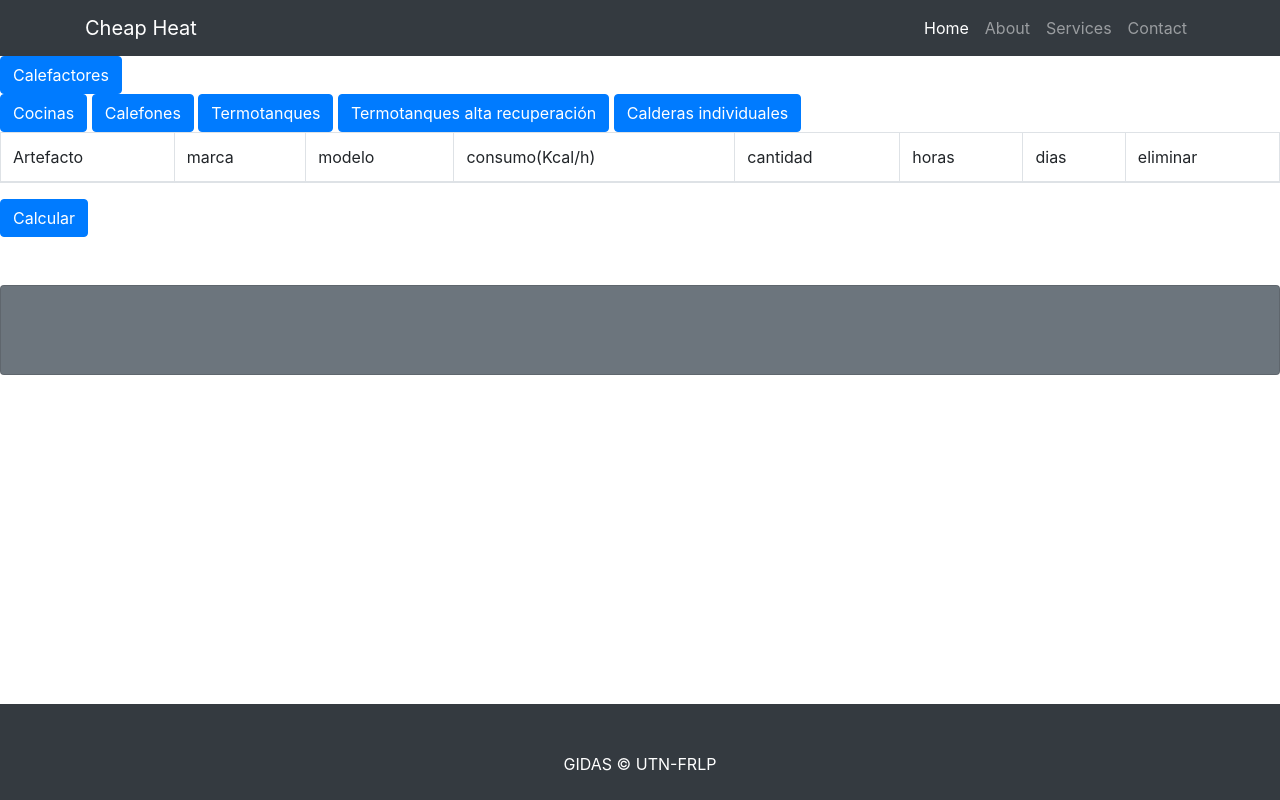
After one commit to pabloSalva/Cheap_heat, a Django app: page /calculoGas in a window 1280 px wide. The commit adds this page. Run offline with Django 3.2, Linux system fonts and the light colour scheme; parts of the project's set-up code (start-up, migrations or seed data) failed here and were passed over; some libraries are stand-ins or nearby versions.

Commit message:
pagina de calculo gas

```diff
--- /dev/null
+++ b/consumo/static/js/app2.js
@@ -0,0 +1,215 @@
+//calculo del consumo de gas
+
+
+    $(".traer").on('click',function(){
+        var aid = $(this).attr("id")//devuelve el id de la clase traer (artefacto id aid)
+        var tabla = document.querySelector('#contenidomodal')
+        $.getJSON(" ../api/artefactos/gas",function(data){
+
+            var categoria = limpiar(aid,data)
+            console.log(categoria)
+            tabla.innerHTML = ''
+            //recorro el listado de elementos seleccionados en la funcion limpiar
+            //los inserto en una tabla
+            categoria.forEach(elemento => {
+                tabla.innerHTML += `
+                <tr>
+                <div class="input-group">
+                <div class="input-group-prepend">
+                <div class="input-group-text">
+
+
+                    <td><input type="checkbox" name="artefactos" value=${elemento.id}></td>
+
+                    <td>${elemento.nombre_artefacto}</td>
+                    <td>${elemento.marca}</td>
+                    <td>${elemento.modelo}</td>
+                    <td>${elemento.consumo}</td>
+
+                </div>
+            </div>
+
+            </div>
+            </tr>
+                 `
+            });//fin forEach
+
+
+        })
+
+    })
+            //funcion de agregar artefactos seleccionados por el usuario
+           $('#Agregar').on({click:function(){
+            $.getJSON(" ../api/artefactos/gas",function(data){
+
+
+                var checked = [];//arreglo que gusrdará los artefactos seleccionados por el ususario
+
+                //Recorro todos los input checkbox con name = artefactos y que se encuentren "checked"
+                $("input[name='artefactos']:checked").each(function (){
+                    //Mediante la función push agrego al arreglo los values de los checkbox
+                    checked.push(($(this).attr("value")));
+                });
+
+                // $('input:checkbox[name=artefactos]').attr('checked',false);
+
+                console.log(checked);
+
+                var contenido = document.getElementById('contenido');
+                checked.forEach(element => {
+
+                    data.forEach(select => {
+                        if (element == select.id) {
+                            contenido.innerHTML += `
+                            <tr>
+                            <td>${select.nombre_artefacto}</td>
+                            <td>${select.marca}</td>
+                            <td>${select.modelo}</td>
+                            <td>${select.consumo}</td>
+                            <td>
+                            <select name="select" id="cantidad">
+                                <option value=1>1</option>
+                                <option value=2>2</option>
+                                <option value=3>3</option>
+                                <option value=4>4</option>
+                                <option value=5>5</option>
+                                <option value=6>6</option>
+                            </select></td>
+                            <td><select id="horas">
+                                <option>1</option>
+                                <option>2</option>
+                                <option>3</option>
+                                <option>4</option>
+                                <option>5</option>
+                                <option>6</option>
+                            </select></td>
+                            <td>
+                            <select id="dias">
+                                <option>1</option>
+                                <option>2</option>
+                                <option>3</option>
+                                <option>4</option>
+                                <option>5</option>
+                                <option>6</option>
+                                <option>7</option>
+                                <option>8</option>
+                                <option>9</option>
+                                <option>10</option>
+                                <option>11</option>
+                                <option>12</option>
+                                <option>13</option>
+                                <option>14</option>
+                                <option>15</option>
+                                <option>16</option>
+                                <option>17</option>
+                                <option>18</option>
+                                <option>19</option>
+                                <option>20</option>
+                                <option>21</option>
+                                <option>22</option>
+                                <option>23</option>
+                                <option>24</option>
+                                <option>25</option>
+                                <option>26</option>
+                                <option>27</option>
+                                <option>28</option>
+                                <option>29</option>
+                                <option>30</option>
+
+
+                            </select>
+                            </td>
+
+                            <td>
+                                <button type="button" class="btn btn-outline-danger eliminar"  id=${select.id} >Eliminar</button>
+                            </td>
+                             </tr>
+                                    `
+
+                        }
+
+                    });
+
+                });
+
+        })
+    }
+
+
+                })//fin funcion agregado
+
+//funcion que retorna los datos de la categoría seleccionada
+
+function limpiar(idd,datos){
+
+    // console.log(id,datos)
+    var arr = []
+
+    datos.forEach(element => {
+
+
+        if ( idd ==element.categoria ) {
+            arr.push(element)
+
+
+       }
+
+    });
+    return arr
+}
+
+//funcion que retorna el resultado del consumo y precio en el gasto de gas
+$('#calcular').on('click',function(){
+    //sumar el total de consumo y multiplicar por el precio de m^3
+        // obtenemos todas las filas del tbody
+
+        var filas=document.querySelectorAll("#tabla tbody tr");
+        var total=0;
+
+
+        // recorremos cada una de las filas
+
+        filas.forEach(function(e) {
+
+
+            // obtenemos las columnas de cada fila
+
+            var columnas=e.querySelectorAll("td");
+
+
+            var cantidad=document.getElementById('cantidad');
+            console.log(cantidad.value)
+
+            var consumo=parseInt(columnas[3].textContent);
+            console.log(consumo);
+            var metrosCubicos = (consumo*0.27/2500)
+            console.log(metrosCubicos);
+
+
+
+            var horas = document.getElementById('horas');
+            console.log(horas.value);
+
+
+            var dias = document.getElementById('dias');
+            console.log(dias.value);
+
+
+
+            total+=cantidad.value*metrosCubicos*horas.value*dias.value;
+
+        });
+        console.log('total: '+total)
+        //9.027509 cargo variable en tarifa R1 Camuzzi La Plata
+        var res = (total*9.027509)
+        var cargoFijo= 193.77
+        var precio = parseInt(res+cargoFijo)
+        var resultado = document.getElementById("precio")
+        // resultado.innerHTML = '';
+        resultado.innerHTML = "el total consumido en pesos es: $"+ precio
+
+
+        console.log(res)
+
+
+})
--- /dev/null
+++ b/consumo/templates/consumo/calculoGas.html
@@ -0,0 +1,148 @@
+{% extends 'consumo/ppal.html' %}
+ {% load static %}
+
+ {% block title %}
+ <title>Calculo Gas</title>
+ {% endblock  %}
+
+
+ {% block content %}
+<!-- Extra large modal -->
+
+
+<div>
+
+<button type="button" class="btn btn-primary traer" data-toggle="modal" data-target=".bd-example-modal-xl" data-whatever="Calefactores" id="Calefactores">Calefactores</button>
+</div>
+<div>
+<button type="button" class="btn btn-primary traer" data-toggle="modal" data-target=".bd-example-modal-xl" data-whatever="Cocinas" id="Cocinas">Cocinas</button>
+<button type="button" class="btn btn-primary traer" data-toggle="modal" data-target=".bd-example-modal-xl" data-whatever="Calefones" id="Calefones">Calefones</button>
+
+<button type="button" class="btn btn-primary traer" data-toggle="modal" data-target=".bd-example-modal-xl" data-whatever="Termotanques" id="Termotanques">Termotanques</button>
+
+<button type="button" class="btn btn-primary traer" data-toggle="modal" data-target=".bd-example-modal-xl" data-whatever="altaRecuperacion" id="altaRecuperacion">Termotanques alta recuperación</button>
+
+<button type="button" class="btn btn-primary traer" data-toggle="modal" data-target=".bd-example-modal-xl" data-whatever="Calderas" id="Calderas">Calderas individuales</button>
+
+</div>
+<div class="modal fade bd-example-modal-xl" tabindex="-1" role="dialog" aria-labelledby="myExtraLargeModalLabel" aria-hidden="true">
+  <div class="modal-dialog modal-xl">
+    <div class="modal-content">
+        <!--tabla modal -->
+          <div class="row" >
+            <div class="col-sm-12" >
+              <table class="table table-hover table-condensed table-bordered">
+                <thead>
+                  <tr>
+                    <td>seleccion</td>
+                    <td>Artefacto</td>
+                    <td>marca</td>
+                    <td>modelo</td>
+                    <td>consumo</td>
+                  </tr>
+                </thead>
+                <tbody id="contenidomodal">
+
+                </tbody>
+              </table>
+              <button type="button" class="btn btn-primary" id="Agregar" > Agregar</button>
+              <button type="button" class="btn btn-secondary" data-dismiss="modal">Cerrar</button>
+            </div>
+          </div>
+    </div>
+  </div>
+</div>
+
+
+
+
+<!--tabla generada con artafactos seleccionados en el modal-->
+
+<div class="row" >
+        <div class="col-sm-12" >
+          <table class="table table-hover table-condensed table-bordered" id="tabla">
+            <thead>
+            <tr>
+              <td>Artefacto</td>
+              <td>marca</td>
+              <td>modelo</td>
+              <td>consumo(Kcal/h)</td>
+              <td>cantidad</td>
+              <td>horas</td>
+              <td>dias</td>
+
+              <td>eliminar</td>
+            </tr>
+            </thead>
+            <tbody id="contenido">
+
+            </tbody>
+
+          </table>
+          <button type="button" class="btn btn-primary" id="calcular"> Calcular</button>
+
+
+        </div>
+      </div>
+	  {% block precio%}
+    <div class="card text-white bg-secondary my-5 py-4 text-center">
+      <div class="card-body">
+      <p class="text-black m-0" id="precio"></p>
+
+      </div>
+    </div>
+    {% endblock %}
+
+    {% block cartas %}
+
+    {% comment %} <div class="row">
+      <div class="col-md-4 mb-5">
+        <div class="card h-100">
+          <div class="card-body">
+            <h2 class="card-title">Consejo</h2>
+            <p class="card-text">split de 3.200 frigorías gasta 1,3 kilowatts por hora. El costo para la categoría R2 es de $1,96 por kw. Entonces, un usuario que utiliza este artefacto gastará $2,55 por día (si sólo lo encende 1 hora).
+
+</p>
+          </div>
+          <div class="card-footer">
+            <a href="#" class="btn btn-primary btn-sm">Mas Información</a>
+          </div>
+        </div>
+      </div>
+      <!-- /.col-md-4 -->
+      <div class="col-md-4 mb-5">
+        <div class="card h-100">
+          <div class="card-body">
+            <h2 class="card-title">Consejo</h2>
+            <p class="card-text">El calefactor para calefaccionar un ambiente de 20m2,  necesita 2.000 watts. Es por eso, que quienes utilizan este tipo de calefactor, gastarán $3,53 por día.</h2>
+</p>
+          </div>
+          <div class="card-footer">
+            <a href="#" class="btn btn-primary btn-sm">Mas Información</a>
+          </div>
+        </div>
+      </div>
+      <!-- /.col-md-4 -->
+      <div class="col-md-4 mb-5">
+        <div class="card h-100">
+          <div class="card-body">
+            <h2 class="card-title">Consejo</h2>
+            <p class="card-text">Para los calculos se tuvo en cuenta la etiqueta de eficiencia energética en donde los aires acondicionados resaltan con la tecnología inverter que se estima que consume un 40% menos energía que sus pares no inverter</p>
+          </div>
+          <div class="card-footer">
+            <a href="#" class="btn btn-primary btn-sm">Mas Información</a>
+          </div>
+        </div>
+      </div>
+      <!-- /.col-md-4 -->
+
+    </div>
+    <!-- /.row --> {% endcomment %}
+    {% endblock  %}
+
+ {% endblock content %}
+
+
+ {% block extraJS %}
+    <script  src="{% static 'js/app2.js' %}"></script>
+ {% endblock %}
--- a/consumo/templates/consumo/ppal.html
+++ b/consumo/templates/consumo/ppal.html
@@ -70,7 +70,8 @@
         <h1 class="font-weight-light">calculador de consumo</h1>
 
         <p>parrafo</p>
-        <a class="btn btn-primary" href="{% url 'calculo' %}">calculo electrico</a>
+        <a class="btn btn-primary" href="{% url 'calculo' %}">Calculo Electrico</a>
+        <a class="btn btn-primary" href="{% url 'calculoGas' %}">Calculo Gas</a>
         <a class="btn btn-primary" href="{% url 'sugerenciasGas' %}">Sugerencias de ahorro de gas</a>
       </div>
       <!-- /.col-md-4 -->
--- a/consumo/urls.py
+++ b/consumo/urls.py
@@ -1,9 +1,12 @@
 from rest_framework import routers
 
-from .viewsets import ArtefactoViewSet, EntidadViewSet
+from .viewsets import ArtefactoViewSet, EntidadViewSet,ArtefactoElectricoViewSet,ArtefactoGasViewSet
 
 router = routers.SimpleRouter()
 router.register('artefactos',ArtefactoViewSet)
 router.register('entidades',EntidadViewSet)
+router.register('electricos',ArtefactoElectricoViewSet)
+router.register('gas',ArtefactoGasViewSet)
+
 
 urlpatterns = router.urls
--- a/consumo/views.py
+++ b/consumo/views.py
@@ -7,6 +7,9 @@ def index(request):
 
 def calculador(request):
     return render(request, "consumo/calculo.html")
+
+def calculadorGas(request):
+    return render(request, "consumo/calculoGas.html")
 
 def sugerenciaGas(request):
     return render(request, "consumo/sugerenciagas.html")
--- a/eficiencia/urls.py
+++ b/eficiencia/urls.py
@@ -19,9 +19,23 @@ from consumo import views
 
 urlpatterns = [
     path('admin/', admin.site.urls),
+
+
+    #endPoint
+
     path('api/artefactos/' ,include('consumo.urls') ),
+
+    #pagina Principal
     path('index/',views.index),
+
+    #calculos
+
     path('calculo/',views.calculador,name="calculo"),
+    path('calculoGas',views.calculadorGas, name="calculoGas"),
+
+
+    #urls de sugerencias
+
     path('sugerencias/', views.sugerenciaGas, name="sugerenciasGas"),
     path('general/',views.general,name="general"),
     path('cocina/',views.cocina,name="cocina"),
```
Also changed, not shown: consumo/viewsets.py (+8 -0 lines), db.sqlite3.
